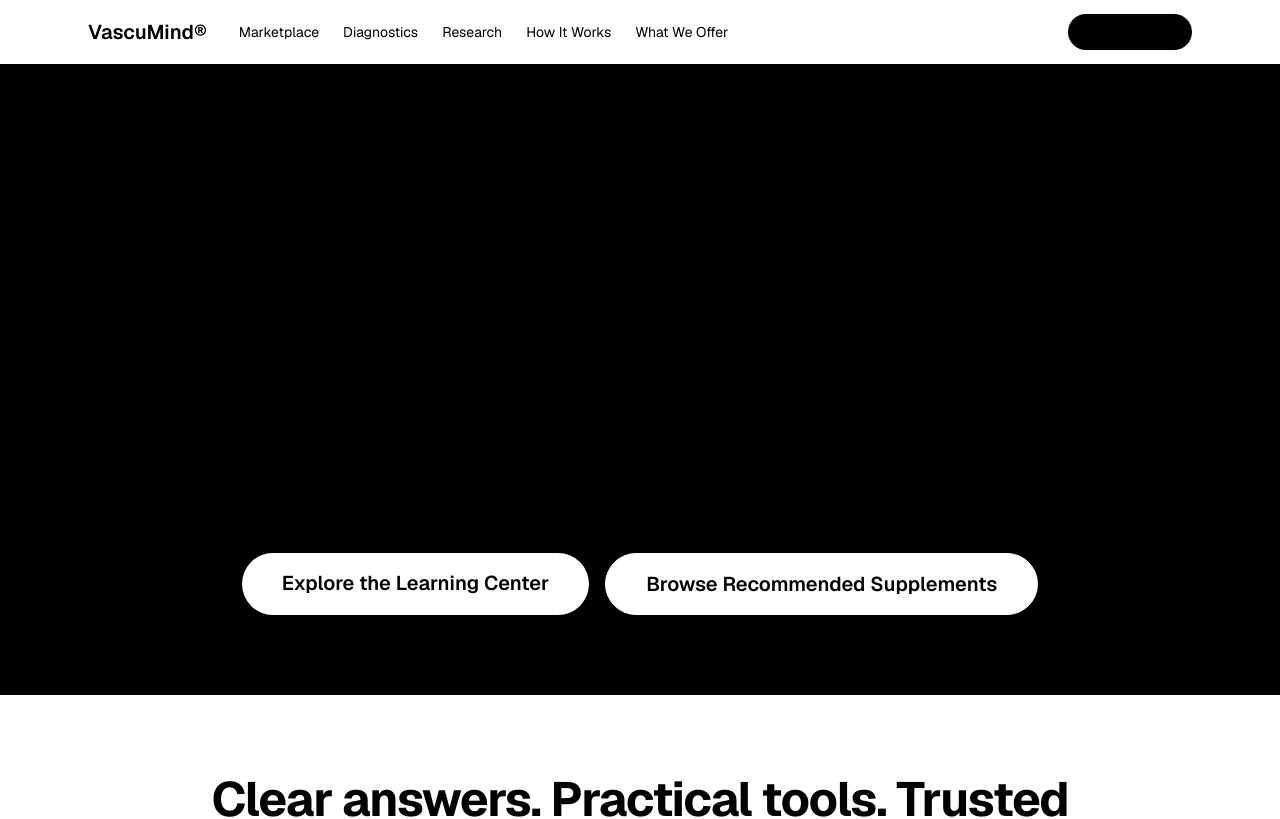
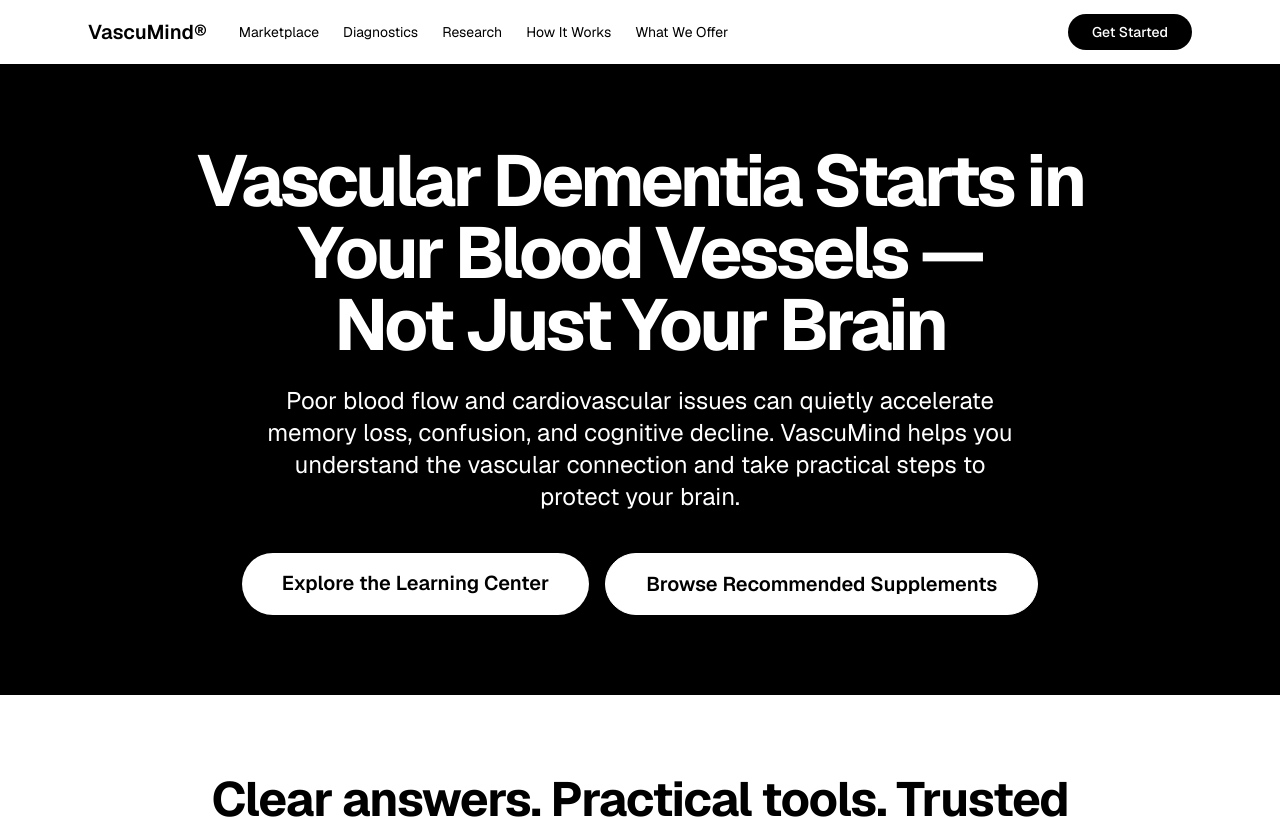
Before and after one commit to croomlawrence/vasculardementia.ai, a Next.js app: page / in a window 1280 px wide. Shown: the top 819 px of the page. Built offline with nearby package versions, Linux system fonts and the light colour scheme.

Commit message:
Fix: Remove aggressive global color rules that were overriding text-white on dark hero sections

```diff
--- a/app/globals.css
+++ b/app/globals.css
@@ -14,7 +14,7 @@
   --font-mono: var(--font-geist-mono);
 }
 
-/* === Strict High Contrast for Caregivers (Pure Black/White Only) === */
+/* High contrast base styles */
 body {
   background: var(--background);
   color: #000000;
@@ -26,49 +26,12 @@ body {
   line-height: 1.75;
 }
 
+/* Headings default to black, but can be overridden with text-white etc. */
 h1, h2, h3, h4 {
-  color: #000000;
   font-weight: 700;
 }
 
-p, li, a, span, div {
-  color: #000000;
-}
-
-/* Navigation - Pure black */
-nav a {
-  color: #000000;
-}
-
-nav a:hover {
-  color: #111827;
-}
-
-/* Dark mode - Pure white on black */
-@media (prefers-color-scheme: dark) {
-  :root {
-    --background: #000000;
-    --foreground: #ffffff;
-  }
-
-  body {
-    color: #ffffff;
-  }
-
-  h1, h2, h3, h4, p, li, a, span, div {
-    color: #ffffff;
-  }
-
-  nav a {
-    color: #ffffff;
-  }
-
-  nav a:hover {
-    color: #e5e7eb;
-  }
-}
-
-/* Form inputs - high contrast */
+/* Form inputs */
 input, button {
   color: #000000;
 }
```
